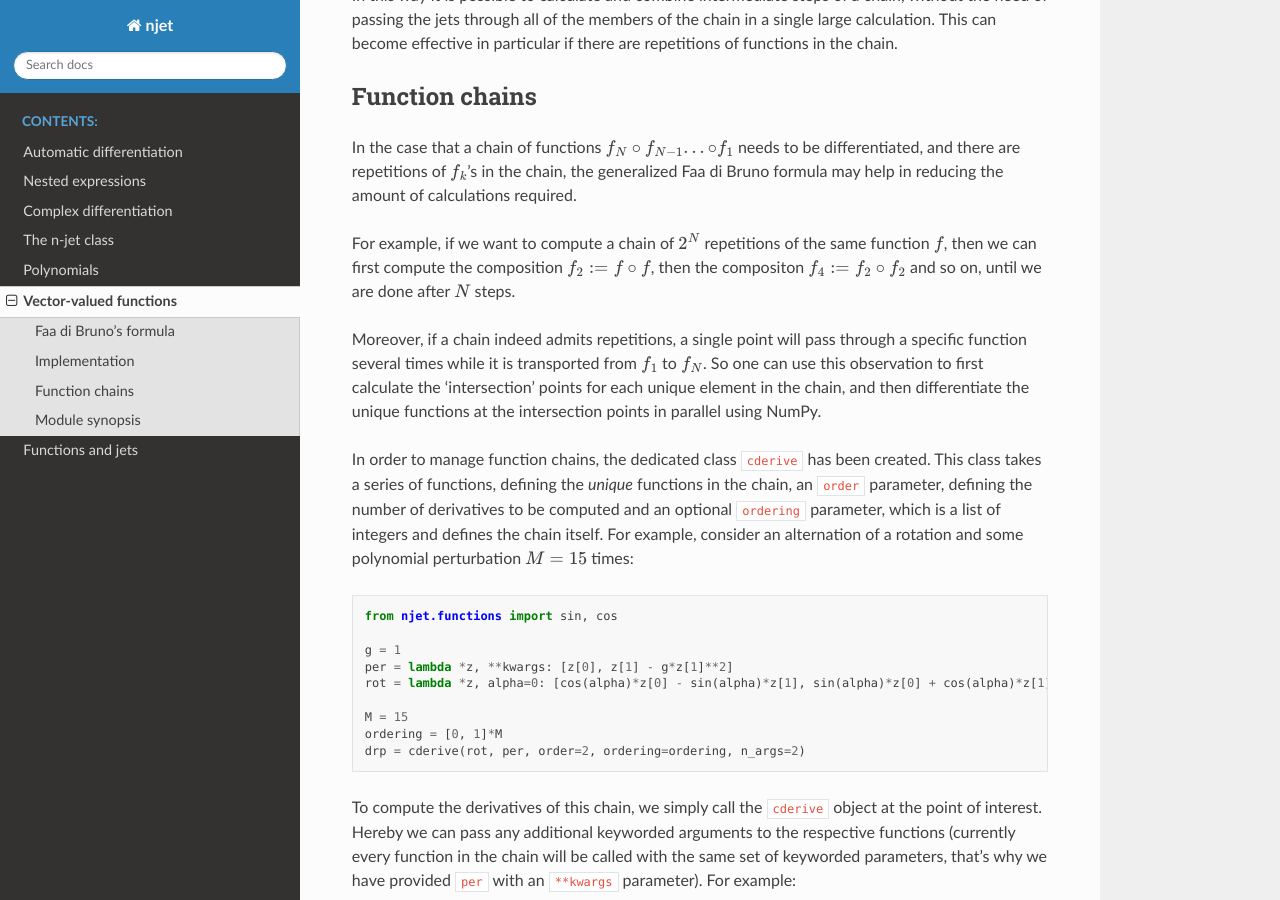
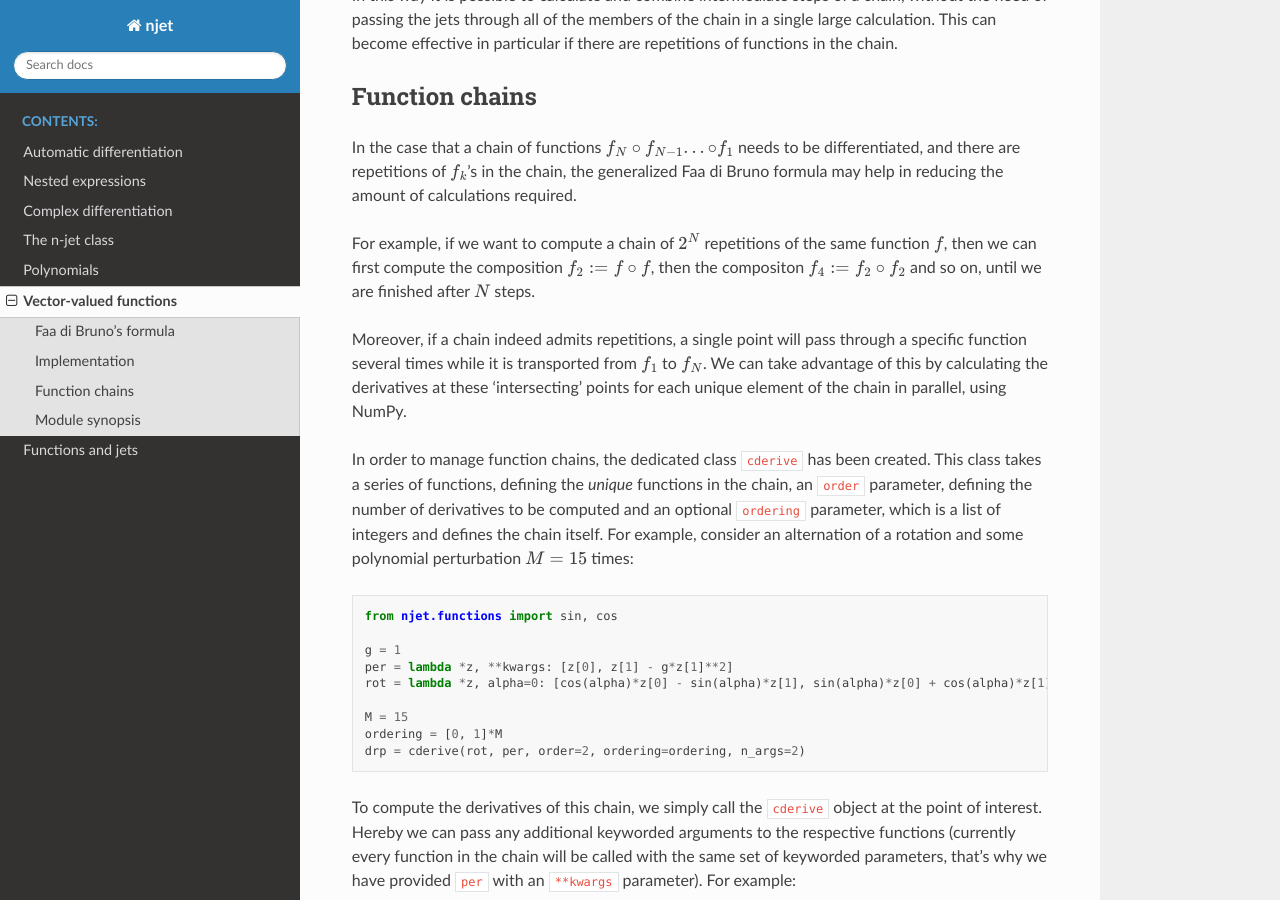
Before and after one commit to mtitze/njet, a Sphinx documentation site: the page built from docs/source/extras.rst, in a window 1280 px wide and 900 px high, scrolled down 3156 px. Built offline with Sphinx 7.4.7 and the Read the Docs theme 2.0.0, drawn with Linux system fonts in a browser that asks for light colours; some of the changed text lies outside the part shown.

Commit message:
docs update

```diff
--- a/docs/source/extras.rst
+++ b/docs/source/extras.rst
@@ -147,9 +147,9 @@ Function chains
 
 In the case that a chain of functions :math:`f_N \circ f_{N - 1} ... \circ f_1` needs to be differentiated, and there are repetitions of :math:`f_k`'s in the chain, the generalized Faa di Bruno formula may help in reducing the amount of calculations required.
 
-For example, if we want to compute a chain of :math:`2^N` repetitions of the same function :math:`f`, then we can first compute the composition :math:`f_2 := f \circ f`, then the compositon :math:`f_4 := f_2 \circ f_2` and so on, until we are done after :math:`N` steps.
+For example, if we want to compute a chain of :math:`2^N` repetitions of the same function :math:`f`, then we can first compute the composition :math:`f_2 := f \circ f`, then the compositon :math:`f_4 := f_2 \circ f_2` and so on, until we are finished after :math:`N` steps.
 
-Moreover, if a chain indeed admits repetitions, a single point will pass through a specific function several times while it is transported from :math:`f_1` to :math:`f_N`. So one can use this observation to first calculate the 'intersection' points for each unique element in the chain, and then differentiate the unique functions at the intersection points in parallel using NumPy.
+Moreover, if a chain indeed admits repetitions, a single point will pass through a specific function several times while it is transported from :math:`f_1` to :math:`f_N`. We can take advantage of this by calculating the derivatives at these 'intersecting' points for each unique element of the chain in parallel, using NumPy.
 
 In order to manage function chains, the dedicated class ``cderive`` has been created. This class takes a series of functions, defining the *unique* functions in the chain, an ``order`` parameter, defining the number of derivatives to be computed and an optional ``ordering`` parameter, which is a list of integers and defines the chain itself. For example, consider an alternation of a rotation and some
 polynomial perturbation :math:`M = 15` times:
```
Also changed, not shown: other parts of docs/source/extras.rst (+2 -2 lines).
